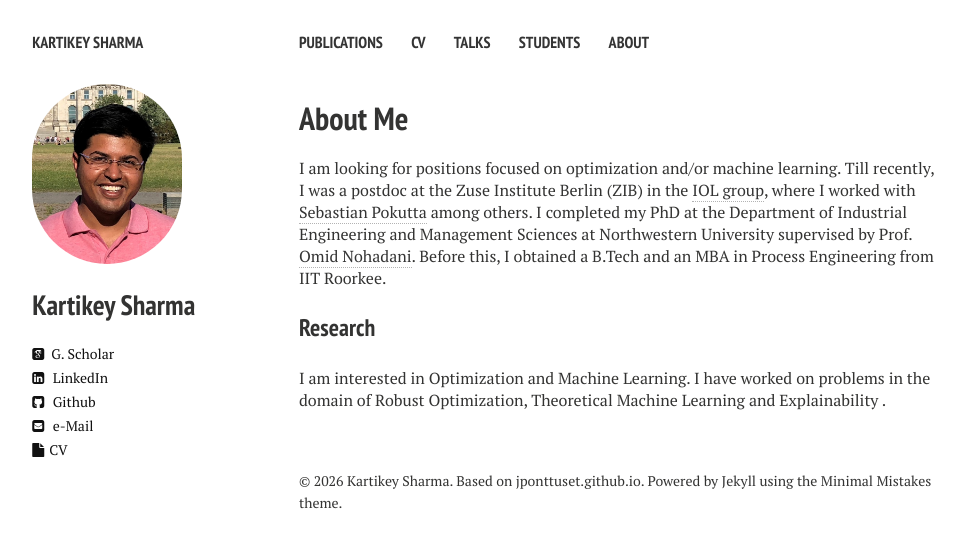
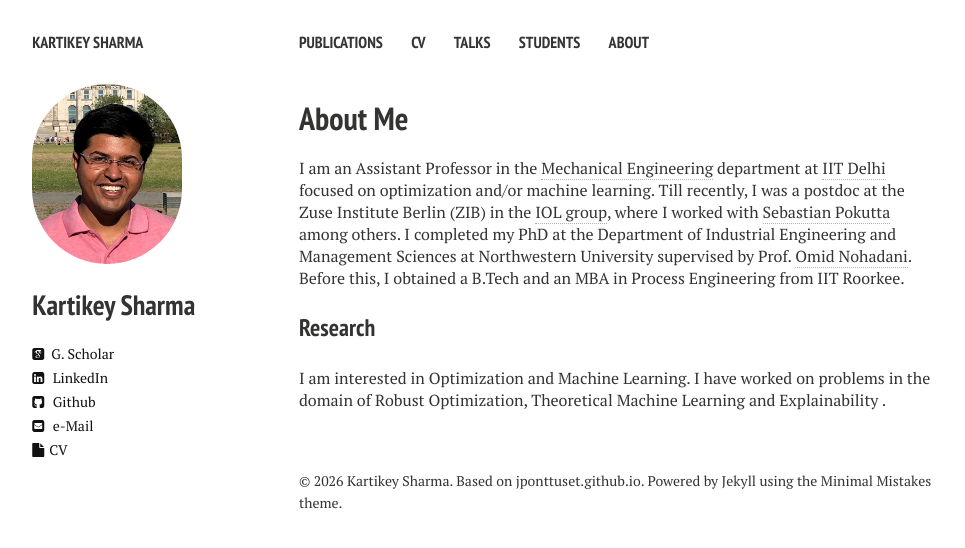
Before and after one commit to kartikeyrinwa/kartikeyrinwa.github.io, a Jekyll site: the page built from index.md, in a window 1280 px wide. Shown: the top 548 px of the page, without its empty margins (21-986 px from the left). Built offline with Jekyll 4.4.1, drawn with Linux system fonts in a browser that asks for light colours; nearby versions of some CDN libraries.

Commit message:
basic update for website

```diff
--- a/_config.yml
+++ b/_config.yml
@@ -10,7 +10,7 @@ disqus_shortname: kartikeyrinwa-github-io
 owner:
   name:           Kartikey Sharma
   avatar:         kartikey.png
-  email:          kartikey.sharma@zib.de
+  email:          ksharma@mech.iitd.ac.in
   # Social networking links are used in author-bio sidebar. Update and remove as you like.
   linkedin: kartikey-sharma-a79b1457
   google_scholar: IVCufoQAAAAJ
--- a/index.md
+++ b/index.md
@@ -5,7 +5,7 @@ description: "Kartikey Sharma's website"
 tags: [Jekyll, theme, responsive, blog, template]
 ---
 
-I am looking for positions focused on optimization and/or machine learning.
+I am an Assistant Professor in the <a href="https://mech.iitd.ac.in/" target="_blank">Mechanical Engineering</a> department at <a href="https://home.iitd.ac.in/" target="_blank">IIT Delhi</a> focused on optimization and/or machine learning.
 Till recently, I was a postdoc at the Zuse Institute Berlin (ZIB) in the <a href="http://iol.zib.de/team/" target="_blank">IOL group</a>, where I worked with <a href="http://www.pokutta.com/" target="_blank">Sebastian Pokutta</a> among others. I completed my PhD at the Department of Industrial Engineering and Management Sciences at Northwestern University supervised by Prof. <a href="http://users.iems.northwestern.edu/~nohadani/" target="_blank">Omid Nohadani</a>. Before this, I obtained a B.Tech and an MBA in Process Engineering from IIT Roorkee.
 
 ### Research
```
